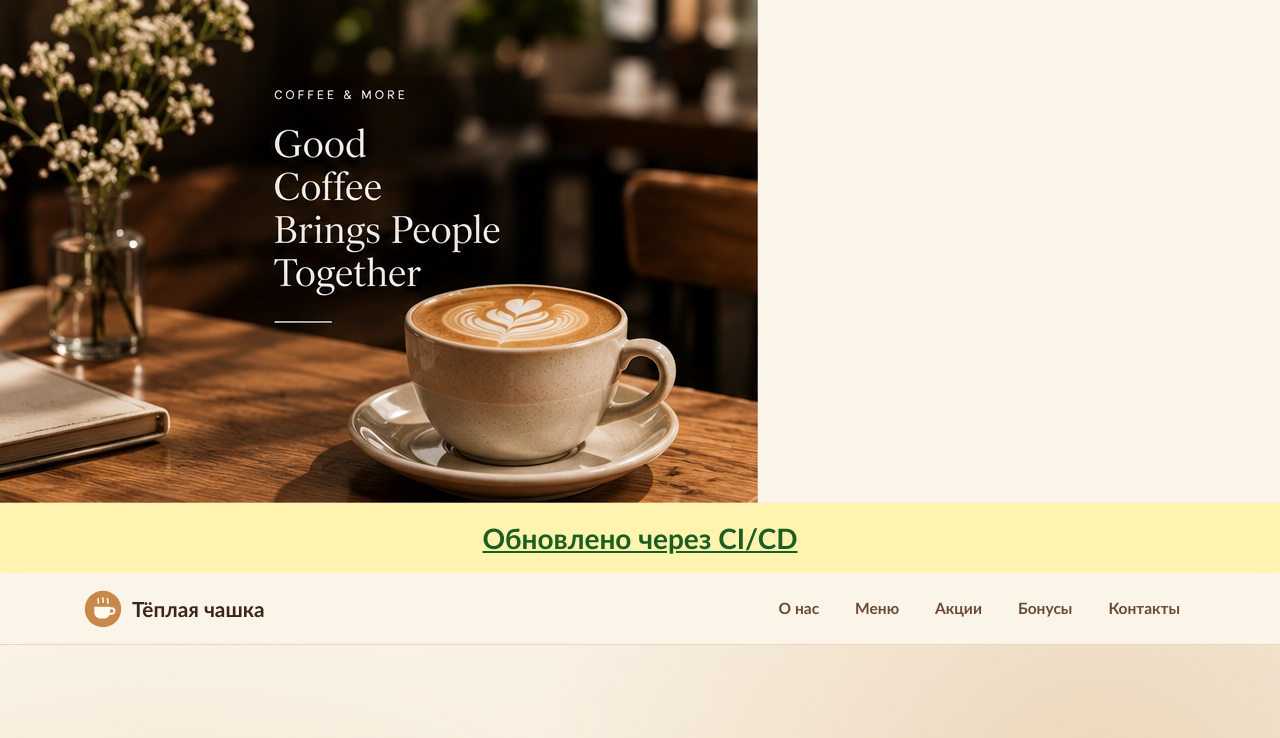
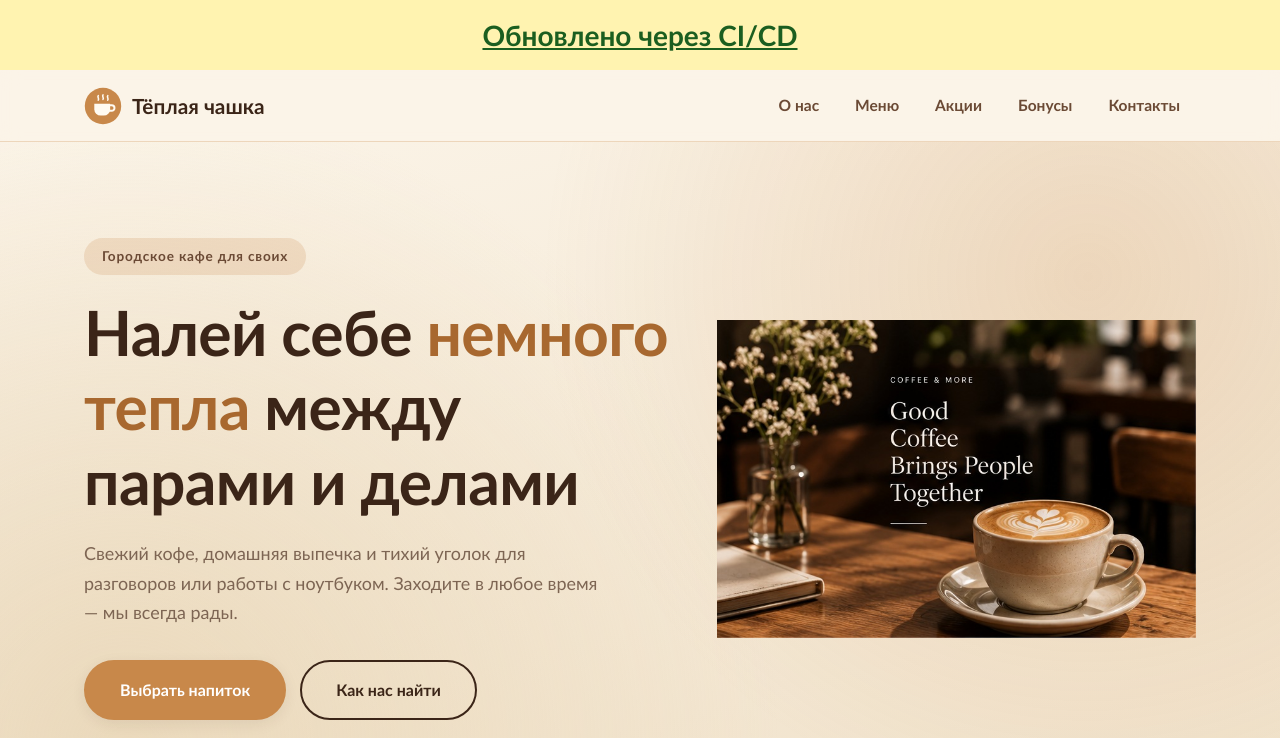
Before and after one commit to clalaoao148-code/cafe-cicd, a plain HTML site: page index.html in a window 1280 px wide. Shown: the top 738 px of the page. Drawn offline with Linux system fonts and the light colour scheme.

Commit message:
Исправлена ошибка в разметке

```diff
--- a/index.html
+++ b/index.html
@@ -8,7 +8,6 @@
 <link rel="stylesheet" href="style.css">
 </head>
 <body>
-  <img src="images/hero.jpg">
   <div style="background:#fff3b0;color:#1b5e20;font-weight:700;font-size:28px;text-decoration:underline;text-align:center;padding:12px;">Обновлено через CI/CD</div>
   <a class="skip-link" href="#main">Перейти к содержимому</a>
 
```
